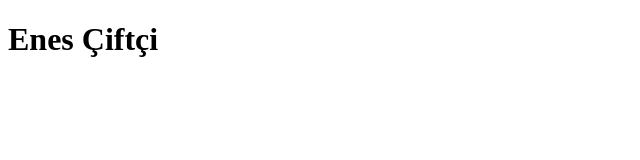
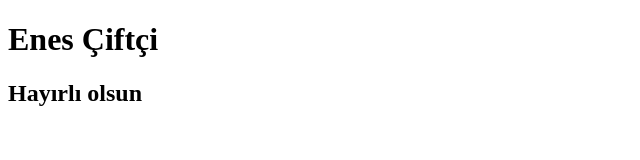
Before and after one commit to enesciftci1/Enes-Matbaa, a plain HTML site: page index.html in a window 1280 px wide. Shown: the whole page, without its empty margins (0-640 px from the left). Drawn offline with Linux system fonts and the light colour scheme.

```diff
--- a/index.html
+++ b/index.html
@@ -7,5 +7,6 @@
 </head>
 <body>
     <h1>Enes Çiftçi</h1>
+    <h2>Hayırlı olsun</h2>
 </body>
 </html>
```
